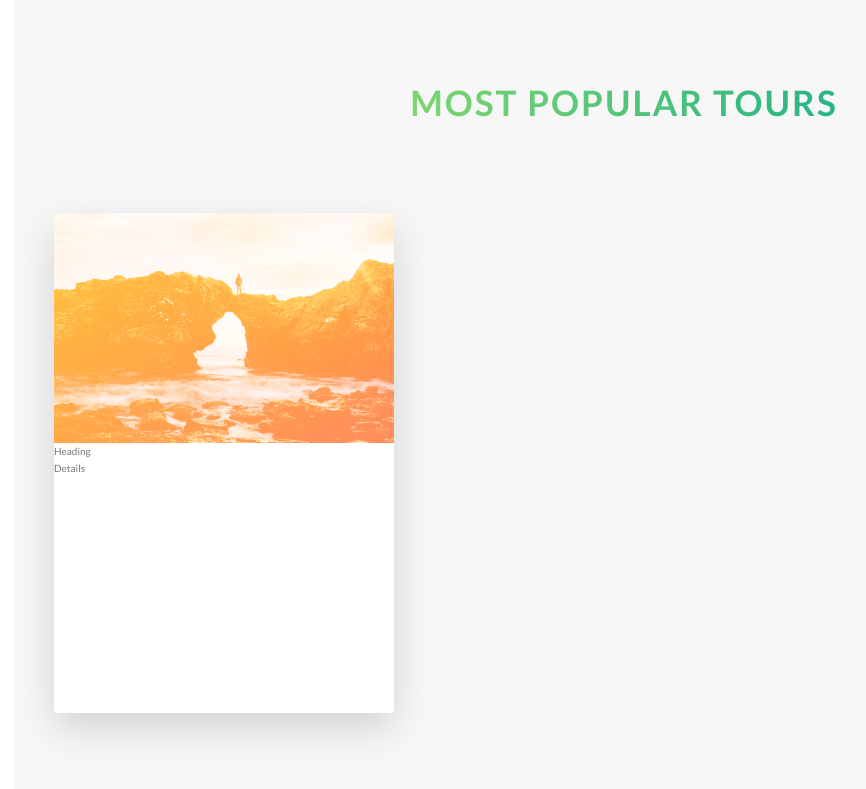
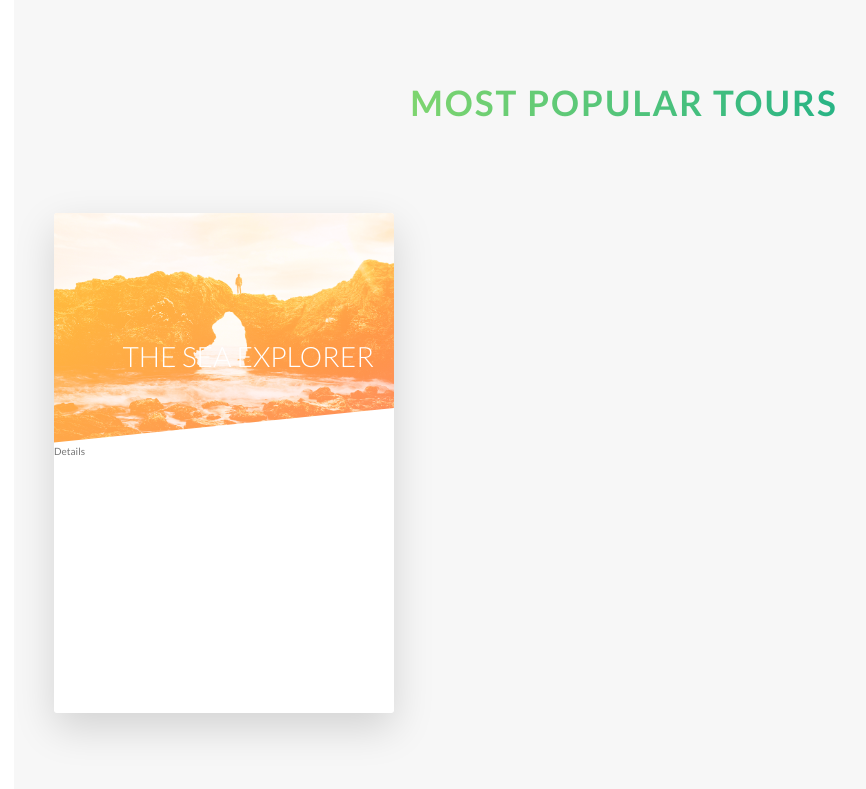
Before and after one commit to cooperpear/Natours, a website: page index.html in a window 1280 px wide. Shown: the part 2235-3024 px from the top of the page, without its empty margins (16-882 px from the left). Drawn offline with Linux system fonts and the light colour scheme.

Commit message:
update '

```diff
--- a/index.html
+++ b/index.html
@@ -128,9 +128,9 @@
                             <div class="card__picture card__picture--1">
                                 &nbsp;
                             </div>
-                            <div class="card__heading">
-                                Heading
-                            </div>
+                            <h4 class="card__heading">
+                                THE SEA EXPLORER
+                            </h4>
                             <div class="card__details">
                                 Details
                             </div>
--- a/sass/components/_card.scss
+++ b/sass/components/_card.scss
@@ -52,6 +52,8 @@
         height: 23rem;
         //blends background elements together when "background-image" has multiple properties
         background-blend-mode: screen;
+        -webkit-clip-path: polygon(0 0, 100% 0, 100% 85%, 0 100%);
+        clip-path: polygon(0 0, 100% 0, 100% 85%, 0 100%);
 
         &--1 {
             background-image: linear-gradient(to right bottom, $color-secondary-light, $color-secondary-dark),
@@ -66,4 +68,15 @@
             background-image: url(../img/nat-5.jpg);
         }
     }
+
+    &__heading {
+        font-size: 2.8rem;
+        font-weight: 300;
+        text-transform: uppercase;
+        text-align: right;
+        color: $color-white;
+        position: absolute;
+        top: 12rem;
+        right: 2rem;
+    }
 }
--- a/sass/layout/_header.scss
+++ b/sass/layout/_header.scss
@@ -8,6 +8,7 @@
 
     background-size: cover;
     background-position: top;
+    -webkit-clip-path: polygon(0 0, 100% 0, 100% 75vh, 0 100%);
     clip-path: polygon(0 0, 100% 0, 100% 75vh, 0 100%);
     position: relative;
 
```
Also changed, not shown: css/style.css.
